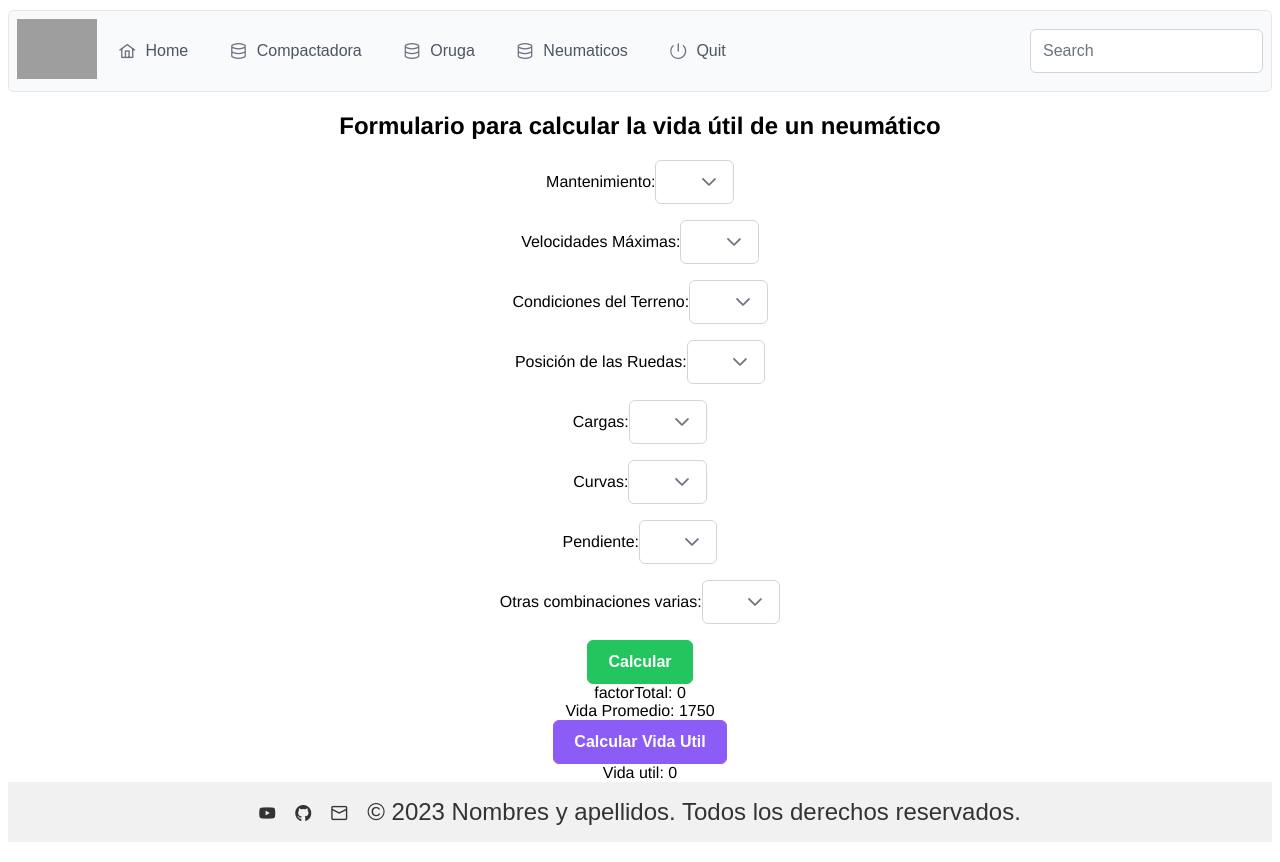
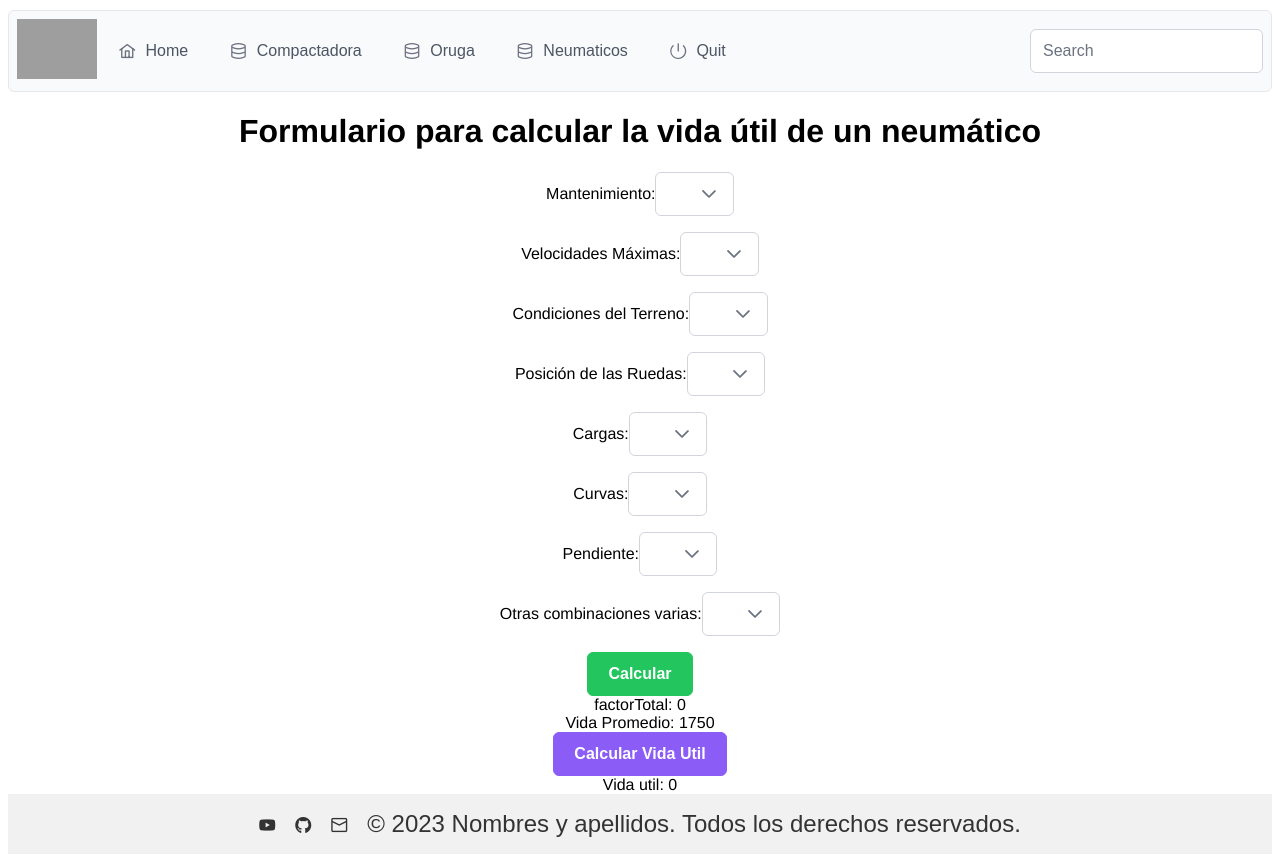
Before and after one commit to rinfasulasalle/App-Tecsup, a Vue app: page /CmpNeumaticos in a window 1280 px wide. Built offline with nearby package versions, Linux system fonts and the light colour scheme; grey boxes are pictures that could not be loaded; a web font is replaced by a local one.

Commit message:
On branch master Changes to be committed: 	modified:   src/components/CmpNeumaticos.vue 	modified:   src/components/CmpOruga.vue

```diff
--- a/src/components/CmpNeumaticos.vue
+++ b/src/components/CmpNeumaticos.vue
@@ -1,6 +1,6 @@
 <template>
   <div class="neumaticos">
-    <h2>Formulario para calcular la vida útil de un neumático</h2>
+    <h1>Formulario para calcular la vida útil de un neumático</h1>
     <div class="p-field">
       <label for="mantenimiento">Mantenimiento:</label>
       <!-- Dropdown para seleccionar el mantenimiento -->
--- a/src/components/CmpOruga.vue
+++ b/src/components/CmpOruga.vue
@@ -1,6 +1,6 @@
 <template>
   <div>
-    <h2>Calculadora de producción</h2>
+    <h1>Calculadora de producción</h1>
     <!-- Input field for "Pendiente cuesta arriba" -->
     <div>
       <label>Pendiente cuesta arriba:</label>
```
